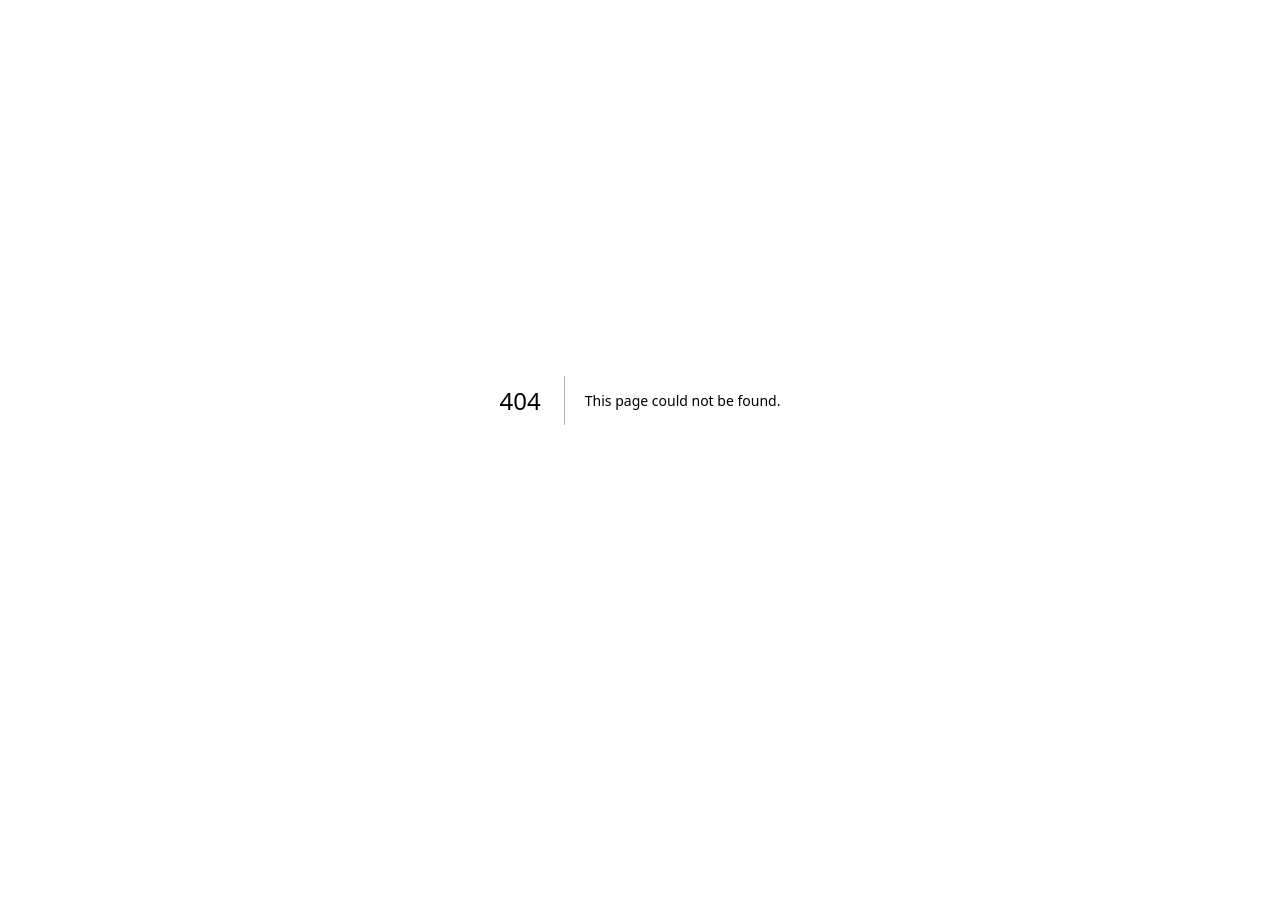
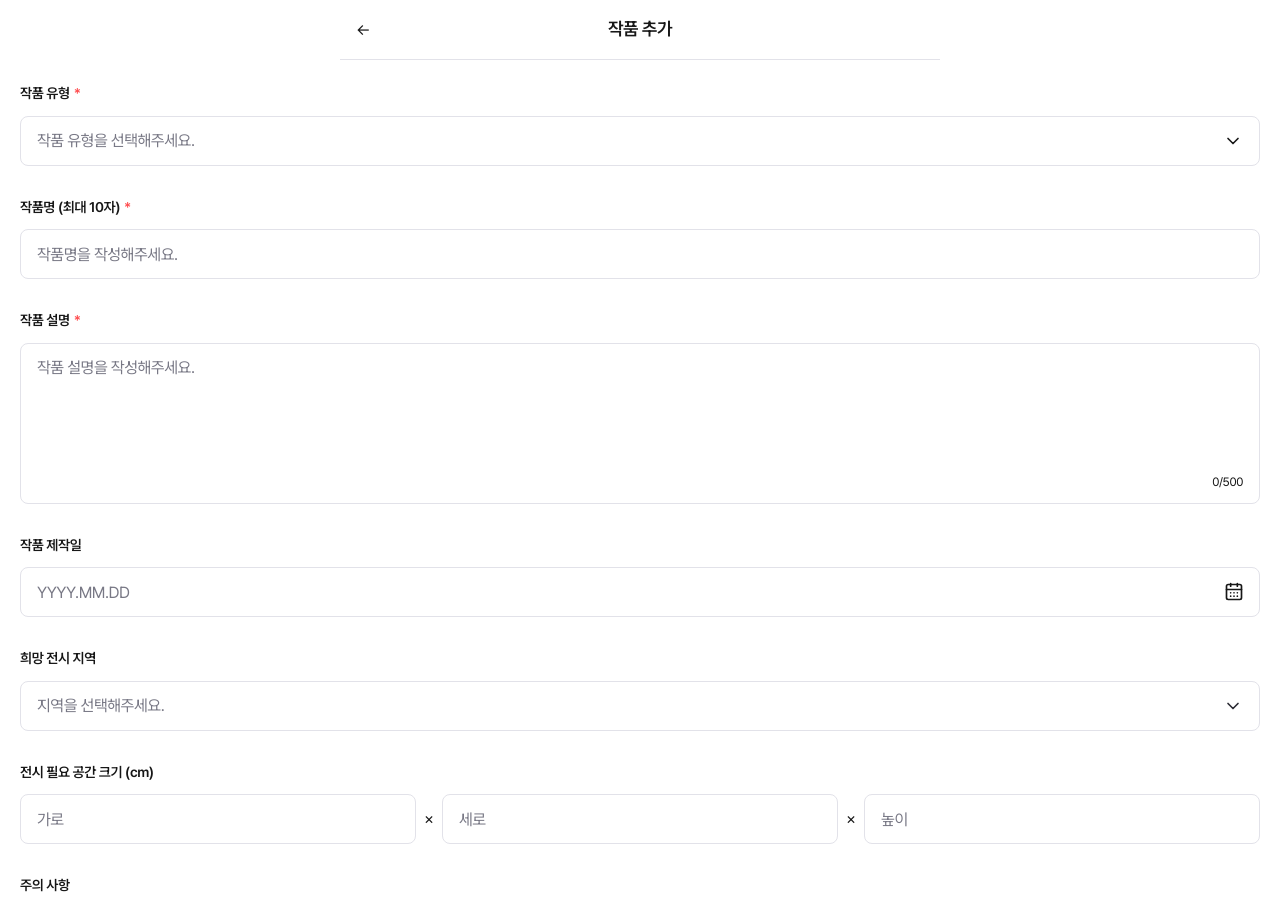
Before and after one commit to YeongJae0114/ject-study-mirror, a Next.js app: page /art/new in a window 1280 px wide. Before the commit this address had no page. Shown: the top 906 px of the page. Before the commit the page ends 800 px from the top, so only its background shows below. Built offline with nearby package versions, Linux system fonts and the light colour scheme.

Commit message:
feat: 작품 추가 페이지 일부 ui 구현 (작품 유형, 이름, 설명, 전시 지역, 크기)

```diff
--- /dev/null
+++ b/src/app/art/new/page.tsx
@@ -0,0 +1,99 @@
+"use client";
+
+import { useState } from "react";
+import { CalendarDays } from "lucide-react";
+import { ART_TYPES } from "@/constants/art";
+
+import Header from "../../../components/common/Header";
+import Input from "@/components/archive-form/Input";
+import Dropdown from "@/components/archive-form/Dropdown";
+import Textarea from "@/components/archive-form/Textarea";
+import SizeInput from "@/components/archive-form/SizeInput";
+import Label from "@/components/archive-form/Label";
+import RegionSelect from "@/components/archive-form/RegionSelect";
+
+function FieldWrapper({ children }: { children: React.ReactNode }) {
+  return <div className="flex flex-col gap-3">{children}</div>;
+}
+
+export default function ArtCreatePage() {
+  const [selectedRegions, setSelectedRegions] = useState<string[]>([]);
+  const [width, setWidth] = useState("");
+  const [depth, setDepth] = useState("");
+  const [height, setHeight] = useState("");
+
+  return (
+    <main className="min-h-screen bg-white">
+      {/* Header */}
+      <Header title="작품 추가" showBack={true} />
+
+      {/* Content */}
+      <section className="flex flex-col gap-8 px-5 py-6 pb-32">
+        {/* 작품 유형 */}
+        <FieldWrapper>
+          <Dropdown
+            label="작품 유형"
+            required
+            placeholder="작품 유형을 선택해주세요."
+            options={ART_TYPES}
+          />
+        </FieldWrapper>
+
+        {/* 작품명 */}
+        <FieldWrapper>
+          <Label required>작품명 (최대 10자)</Label>
+          <Input
+            required
+            placeholder="작품명을 작성해주세요."
+            deleteButton
+            maxLength={10}
+          />
+        </FieldWrapper>
+
+        {/* 작품 설명 */}
+        <FieldWrapper>
+          <Label required>작품 설명</Label>
+          <Textarea placeholder="작품 설명을 작성해주세요." maxLength={500} />
+        </FieldWrapper>
+
+        {/* 제작일 */}
+        <FieldWrapper>
+          <Label>작품 제작일</Label>
+
+          <div className="relative">
+            <Input placeholder="YYYY.MM.DD" />
+
+            <button className="absolute right-4 top-1/2 -translate-y-1/2">
+              <CalendarDays size={20} />
+            </button>
+          </div>
+        </FieldWrapper>
+
+        {/* 희망 전시 지역 */}
+        <FieldWrapper>
+          <Label>희망 전시 지역</Label>
+          <RegionSelect value={selectedRegions} onChange={setSelectedRegions} />
+        </FieldWrapper>
+
+        {/* 공간 크기 */}
+        <FieldWrapper>
+          <Label>전시 필요 공간 크기 (cm)</Label>
+          <SizeInput
+            width={width}
+            depth={depth}
+            height={height}
+            onWidthChange={setWidth}
+            onDepthChange={setDepth}
+            onHeightChange={setHeight}
+          />
+        </FieldWrapper>
+
+        {/* 주의사항 */}
+        <FieldWrapper>
+          <Label>주의 사항</Label>
+          <Textarea placeholder="주의 사항 설명" maxLength={500} />
+        </FieldWrapper>
+      </section>
+    </main>
+  );
+}
```
